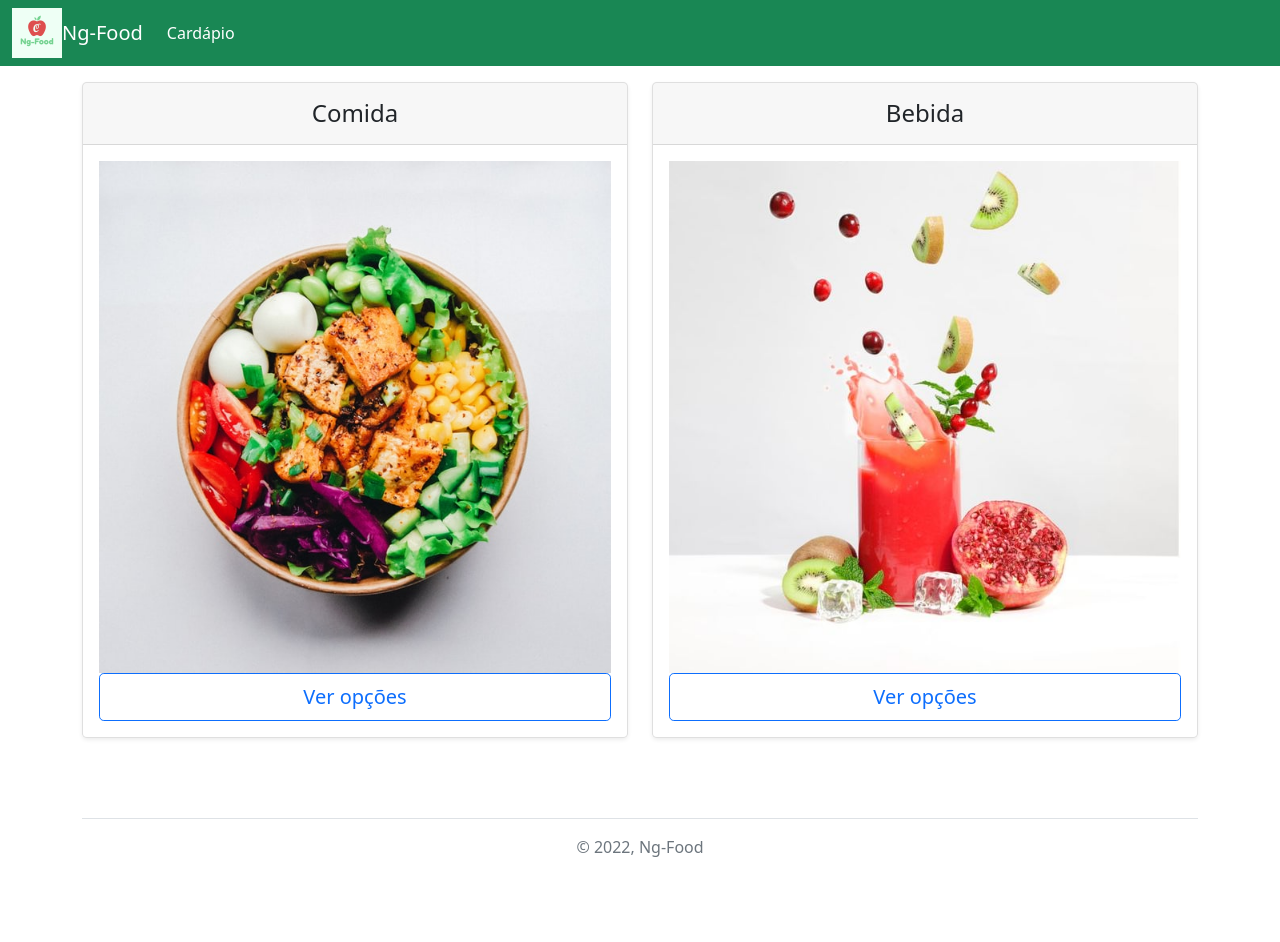
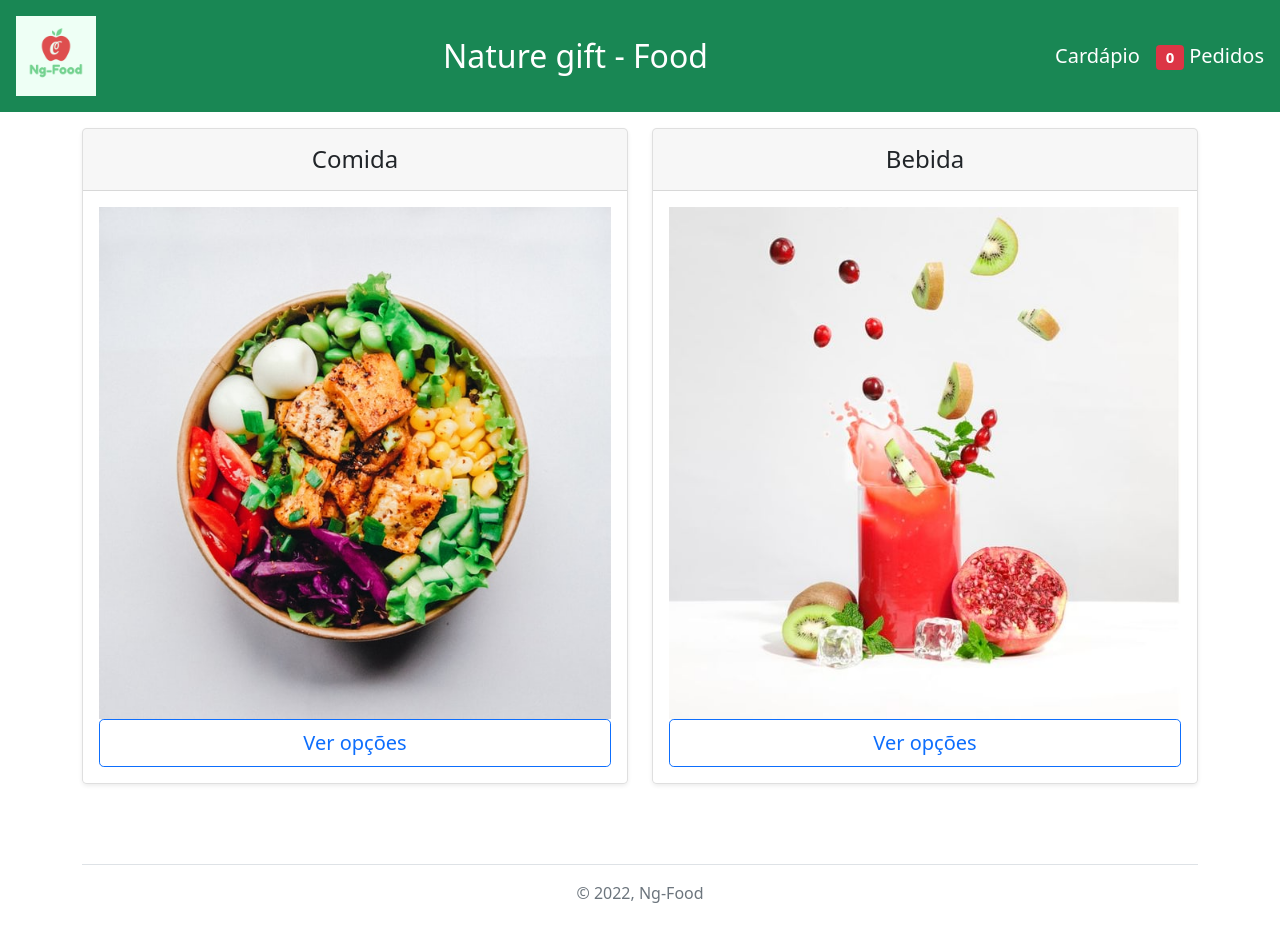
Before and after one commit to FHBaroni/M1S10exercicios, an Angular app: page / in a window 1280 px wide. Shown: the top 942 px of the page. Before the commit the page ends 915 px from the top, so only its background shows below. Built offline with nearby package versions, Linux system fonts and the light colour scheme.

Commit message:
Exercicio 02 semana 10 curso DevInHouse[NDD]

```diff
--- a/src/app/compnents/header/header.component.html
+++ b/src/app/compnents/header/header.component.html
@@ -1,24 +1,32 @@
 <nav
-  class="navbar navbar-expand-lg fixed navbar-dark bg-success mb-3"
+  class="flex-md-row align-items-center navbar fixed navbar-dark bg-success mb-3"
   aria-label="Main navigation"
 >
-  <div class="container-fluid">
+  <div class="navbar-collapse offcanvas-collapse" id="navbarsExampleDefault">
+    <ul class="navbar me-auto mb-2 mb-lg-0 nav fill p-0">
+      <li class="nav-item">
+        <a class="nav-link active" aria-current="page" routerLink="">
           <img
             src="assets/logoNgFood.png "
-      class="img-fluid b-2"
-      width="50em"
-      height="50em"
-    />
-    <a class="navbar-brand" aria-current="page" routerLink=""> Ng-Food</a>
-
-    <div class="navbar-collapse offcanvas-collapse" id="navbarsExampleDefault">
-      <ul class="navbar-nav me-auto mb-2 mb-lg-0">
+            class="img-fluid"
+            width="80em"
+            height="80em"
+        /></a>
+      </li>
       <li class="nav-item">
-          <a class="nav-link active" aria-current="page" routerLink=""
-            >Cardápio</a
+        <a class="navbar-brand titulo" aria-current="page" routerLink="">
+          Nature gift - Food</a
+        >
+      </li>
+      <li class="nav-item">
+        <a class="navbar-brand" aria-current="page" routerLink=""> Cardápio</a>
+        <a class="navbar-brand" aria-current="page" routerLink=""
+          ><span class="badge badge-pill btn-primary bg-danger"
+            >{{ qtdeItemPedido }}
+          </span>
+          Pedidos</a
         >
       </li>
     </ul>
   </div>
-  </div>
 </nav>
--- a/src/app/compnents/header/header.component.scss
+++ b/src/app/compnents/header/header.component.scss
@@ -0,0 +1,3 @@
+.titulo {
+  font-size: xx-large;
+}
--- a/src/app/compnents/header/header.component.ts
+++ b/src/app/compnents/header/header.component.ts
@@ -3,13 +3,11 @@ import { Component, OnInit } from '@angular/core';
 @Component({
   selector: 'NGF-header',
   templateUrl: './header.component.html',
-  styleUrls: ['./header.component.scss']
+  styleUrls: ['./header.component.scss'],
 })
 export class HeaderComponent implements OnInit {
+  qtdeItemPedido = 0;
+  constructor() {}
 
-  constructor() { }
-
-  ngOnInit(): void {
-  }
-
+  ngOnInit(): void {}
 }
```
Lines whose indentation alone changed are shown as unchanged.
